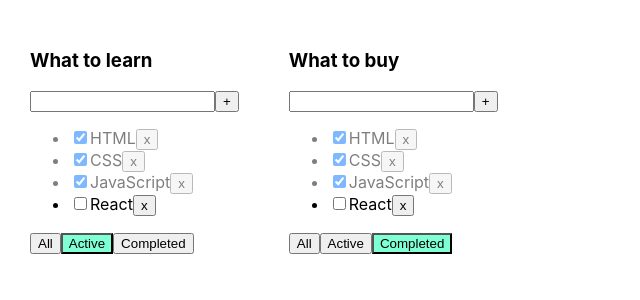
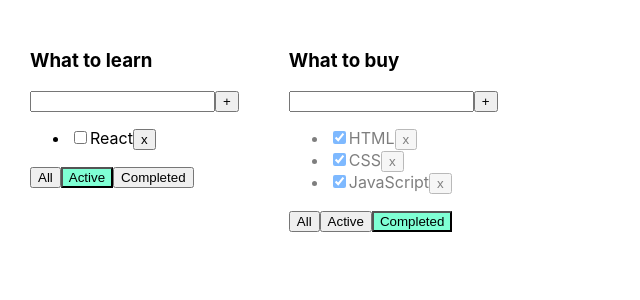
Before and after one commit to gomelkodarya/todoList, a React (Create React App) app: page / in a window 1280 px wide. Shown: the top 300 px of the page, without its empty margins (0-640 px from the left). Built offline with nearby package versions, Linux system fonts and the light colour scheme.

Commit message:
finalize function changeStatus

```diff
--- a/src/App.tsx
+++ b/src/App.tsx
@@ -22,23 +22,17 @@
         {id: v1(), title: 'JavaScript', isDone: true},
         {id: v1(), title: 'React', isDone: false},
     ])
-    const [filter, setFilter] = useState<FilterValuesType>('all')
 
     const removeTask = (id: string) => {
         const filteredTasks = tasks.filter(t => t.id !== id);
         setTasks(filteredTasks);
     }
-    const changeFilter = (value: FilterValuesType) => {
-        setFilter(value)
-    }
-
-    let tasksForTodoList = tasks
-
-    if (filter === 'active') {
-        tasksForTodoList = tasks.filter(t => t.isDone === false)
-    }
-    if (filter === 'completed') {
-        tasksForTodoList = tasks.filter(t => t.isDone === true)
+    const changeFilter = (value: FilterValuesType, todoListId: string) => {
+        let todolist = todoLists.find(tl => tl.id === todoListId)
+        if(todolist) {
+            todolist.filter = value
+        }
+        setTodoLists([...todoLists])
     }
 
     const addTask = (title: string) => {
@@ -59,6 +53,15 @@
         <div className="App">
             {
                 todoLists.map(tl => {
+                    let tasksForTodoList = tasks
+
+                    if (tl.filter === 'active') {
+                        tasksForTodoList = tasks.filter(t => t.isDone === false)
+                    }
+                    if (tl.filter === 'completed') {
+                        tasksForTodoList = tasks.filter(t => t.isDone === true)
+                    }
+
                     return <TodoList key={tl.id}
                                      id={tl.id}
                                      title={tl.title}
--- a/src/TodoList.tsx
+++ b/src/TodoList.tsx
@@ -13,7 +13,7 @@
     title: string
     tasks: Array<TaskType>
     removeTask: (id: string) => void
-    changeFilter: (value: FilterValuesType) => void
+    changeFilter: (value: FilterValuesType, totoListId:string) => void
     addTask: (title: string) => void
     changeStatus: (id: string, isDone: boolean) => void
     filter: FilterValuesType
@@ -45,15 +45,15 @@
     }
 
     const onAllClickHandler = () => {
-        props.changeFilter('all')
+        props.changeFilter('all', props.id)
     }
 
     const onActiveClickHandler = () => {
-        props.changeFilter('active')
+        props.changeFilter('active', props.id)
     }
 
     const onCompletedClickHandler = () => {
-        props.changeFilter('completed')
+        props.changeFilter('completed',props.id)
     }
 
     return (
```
